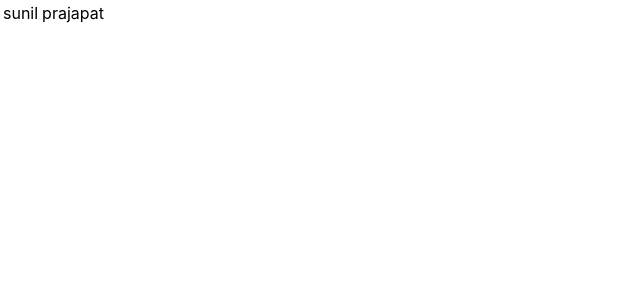
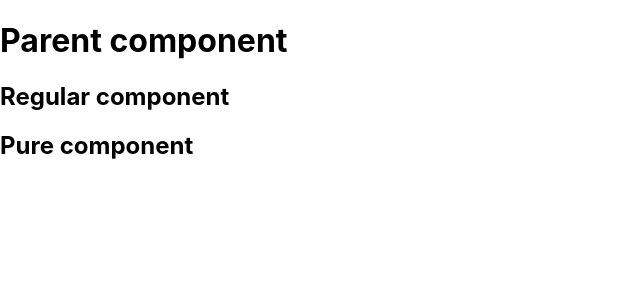
Before and after one commit to sunilpie1997/Learn-React-Part-3, a React (Create React App) app: page / in a window 1280 px wide. Shown: the top 300 px of the page, without its empty margins (0-640 px from the left). Built offline with nearby package versions, Linux system fonts and the light colour scheme.

Commit message:
5. Pure component

```diff
--- a/src/App.js
+++ b/src/App.js
@@ -11,6 +11,7 @@
 import LifecycleA from './components/LifecycleA';
 import LifecycleC from './components/LifecycleC';
 import Table from './components/Table';
+import ParentComp from './components/ParentComp';
 
 function App() {
 
@@ -42,9 +43,12 @@
     <LifecycleC/>
     */
 
-    /* React fragments */
+    /* React fragments
     <Table/>
+    */
 
+    /* pure components */
+    <ParentComp/>
   );
 }
 
--- /dev/null
+++ b/src/components/ParentComp.js
@@ -0,0 +1,36 @@
+import React, { PureComponent } from 'react';
+import PureComp from './PureComp';
+import RegComp from './RegComp';
+
+class ParentComp extends React.Component{
+
+    constructor(props){
+        super(props);
+        this.state={name:'sunil'}
+    }
+
+    componentDidMount()
+    {
+            this.setState({
+                name:'sunil'
+            })
+    }
+
+    render(){
+
+        //will be logged once
+        console.log("parent component render");
+        return(
+            <React.Fragment>
+                <h1>Parent component</h1>
+                <RegComp name={this.state.name}/>
+
+                <PureComp name={this.state.name}/>
+            </React.Fragment>
+        );
+    }
+}
+
+
+
+export default ParentComp;
--- /dev/null
+++ b/src/components/PureComp.js
@@ -0,0 +1,13 @@
+import React from 'react';
+
+class PureComp extends React.PureComponent{
+
+    render(){
+        // will be logged only once
+        console.log("pure component render");
+
+        return <h2>Pure component</h2>
+    }
+}
+
+export default PureComp;
--- /dev/null
+++ b/src/components/RegComp.js
@@ -0,0 +1,13 @@
+import React from 'react';
+
+class RegComp extends React.Component{
+
+    render(){
+        //will be logged twice
+        console.log("Regular component render");
+
+        return <h2>Regular component</h2>
+    }
+}
+
+export default RegComp;
```
Also changed, not shown: notes/pure-components.txt (added).
